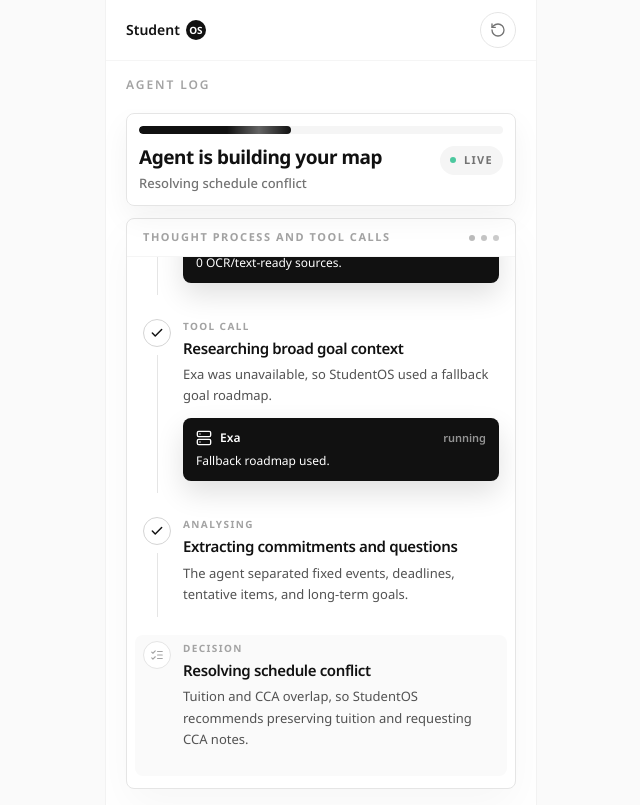
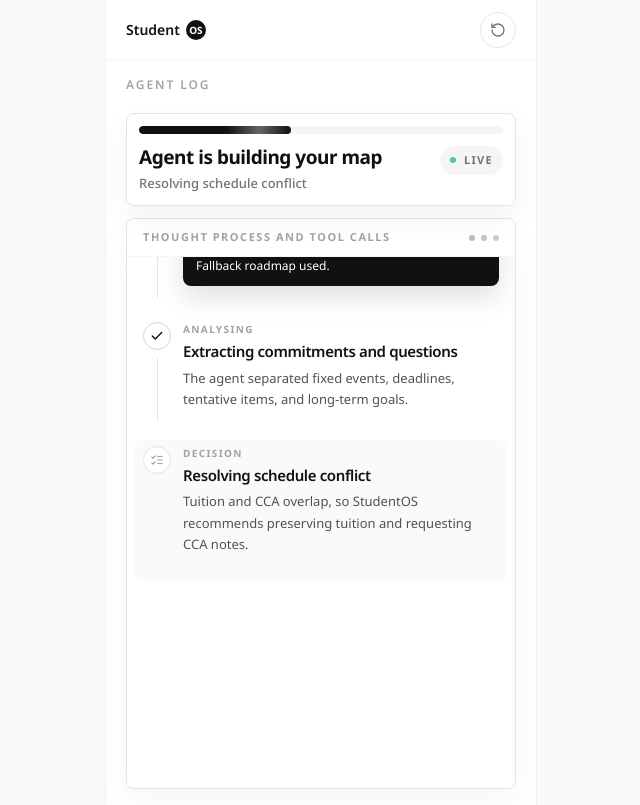
Before and after one commit to zandenkoh/StudentOS, a Next.js app: page /agents in a window 1280 px wide. Shown: the whole page, without its empty margins (319-959 px from the left). Built offline with nearby package versions, Linux system fonts and the light colour scheme; no server answers.

Commit message:
feat: add data attributes for testing and increase bottom padding in agent log scroller

```diff
--- a/src/app/agents/page.tsx
+++ b/src/app/agents/page.tsx
@@ -439,6 +439,7 @@ export default function AgentsThinkingPage() {
         <section className="sticky top-0 z-20 rounded-[8px] border border-neutral-200 bg-white/95 p-3 shadow-[0_12px_30px_rgba(0,0,0,0.05)] backdrop-blur-xl">
           <div className="mb-3 h-2 overflow-hidden rounded-full bg-neutral-100">
             <motion.div
+              data-agent-progress
               className="relative h-full rounded-full bg-ink"
               animate={{ width: `${progressPercent}%` }}
               transition={{ duration: 0.45, ease: "easeOut" }}
@@ -481,13 +482,14 @@ export default function AgentsThinkingPage() {
           </div>
 
           <div
+            data-agent-log-scroller
             ref={logViewportRef}
             onScroll={handleLogScroll}
             onWheel={(event) => pauseLogFollow(event.deltaY < 0)}
             onTouchMove={() => pauseLogFollow(true)}
             className="min-h-0 flex-1 overflow-y-auto px-2 py-3"
           >
-            <ol className="min-w-0 space-y-1">
+            <ol className="min-w-0 space-y-1 pb-[36vh]">
               <AnimatePresence initial={false}>
                 {visibleLogs.map((log, index) => (
                   <AgentLogItem
```
